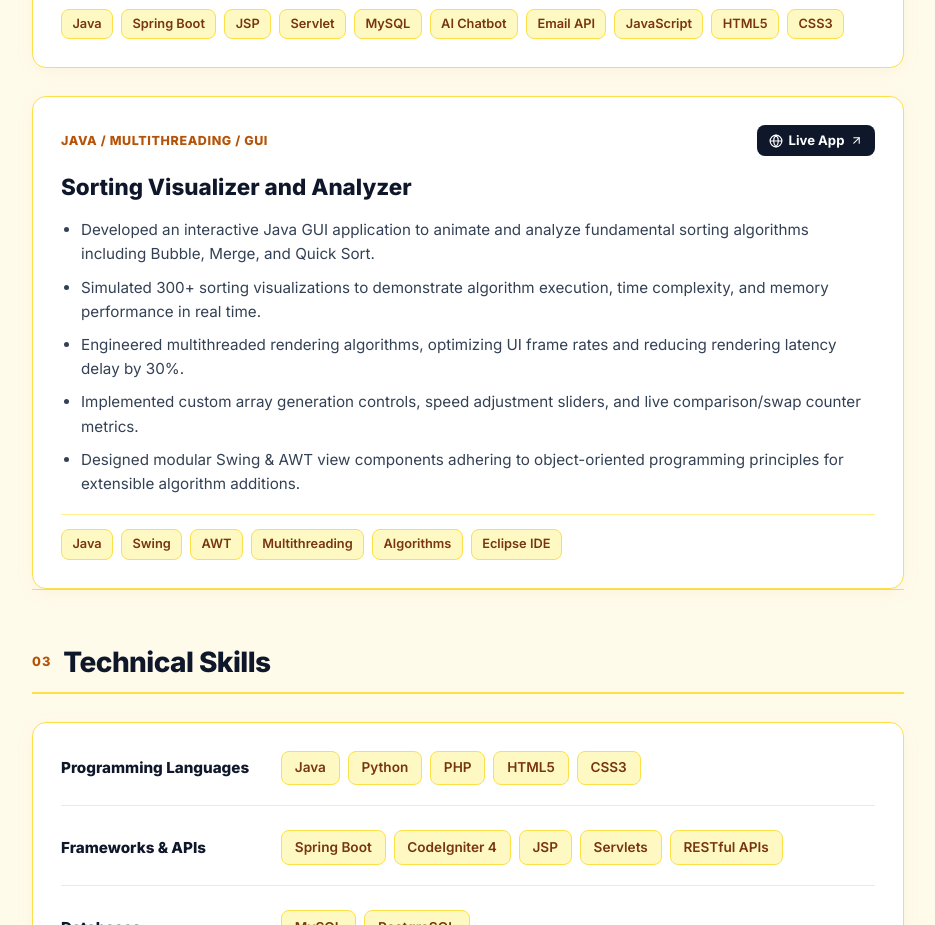
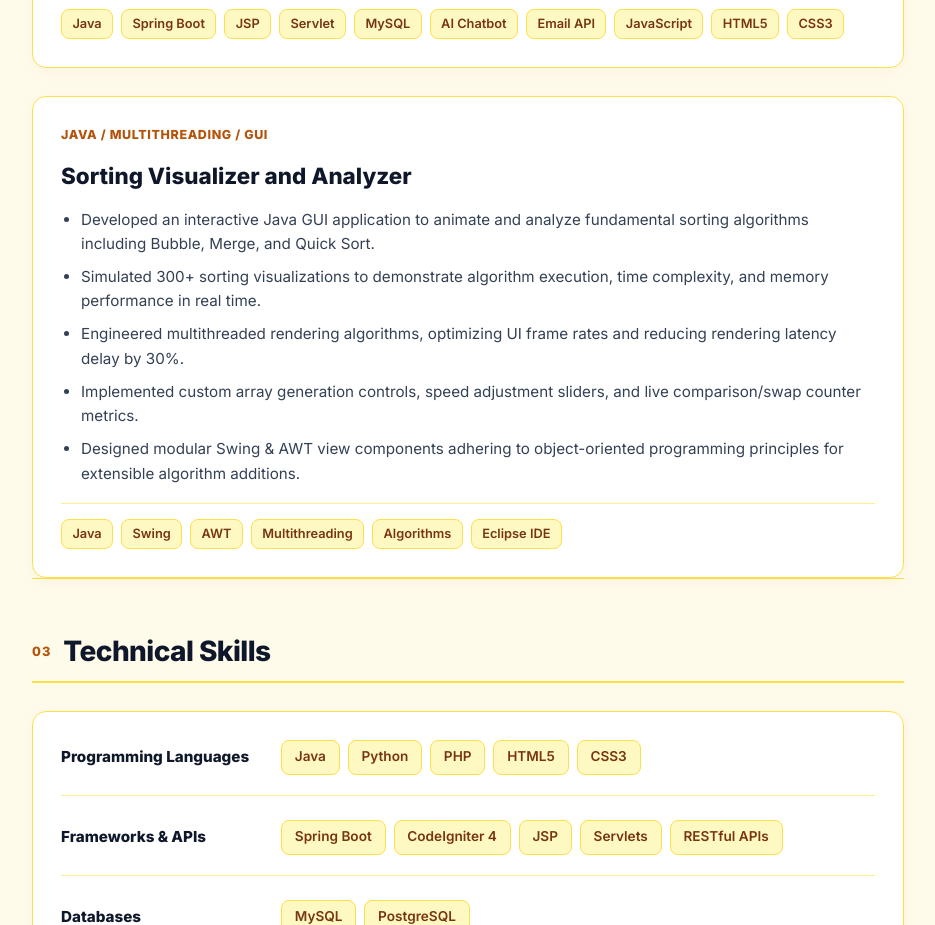
Before and after one commit to rahul-github-18/Tracking-Hub, a React (Vite) app: page / in a window 1280 px wide. Shown: the part 2300-3225 px from the top of the page, without its empty margins (172-1107 px from the left). Built offline with nearby package versions, Linux system fonts and the light colour scheme.

Commit message:
Remove live link button from sorting visualizer project

```diff
--- a/src/components/Projects.jsx
+++ b/src/components/Projects.jsx
@@ -67,21 +67,18 @@ export default function Projects() {
           <div key={idx} className="clean-card project-card">
             <div className="proj-top">
               <span className="proj-category">{proj.category}</span>
+              {proj.liveUrl ? (
                 <a
-                href={proj.liveUrl || '#'}
-                target={proj.liveUrl ? '_blank' : '_self'}
+                  href={proj.liveUrl}
+                  target="_blank"
                   rel="noreferrer"
                   className="proj-live-btn"
-                onClick={(e) => {
-                  if (!proj.liveUrl) {
-                    e.preventDefault();
-                  }
-                }}
                 >
                   <Globe size={14} />
                   <span>Live App</span>
                   <ArrowUpRight size={13} />
                 </a>
+              ) : null}
             </div>
 
             <h3 className="proj-title">{proj.title}</h3>
```
Lines whose indentation alone changed are shown as unchanged.
